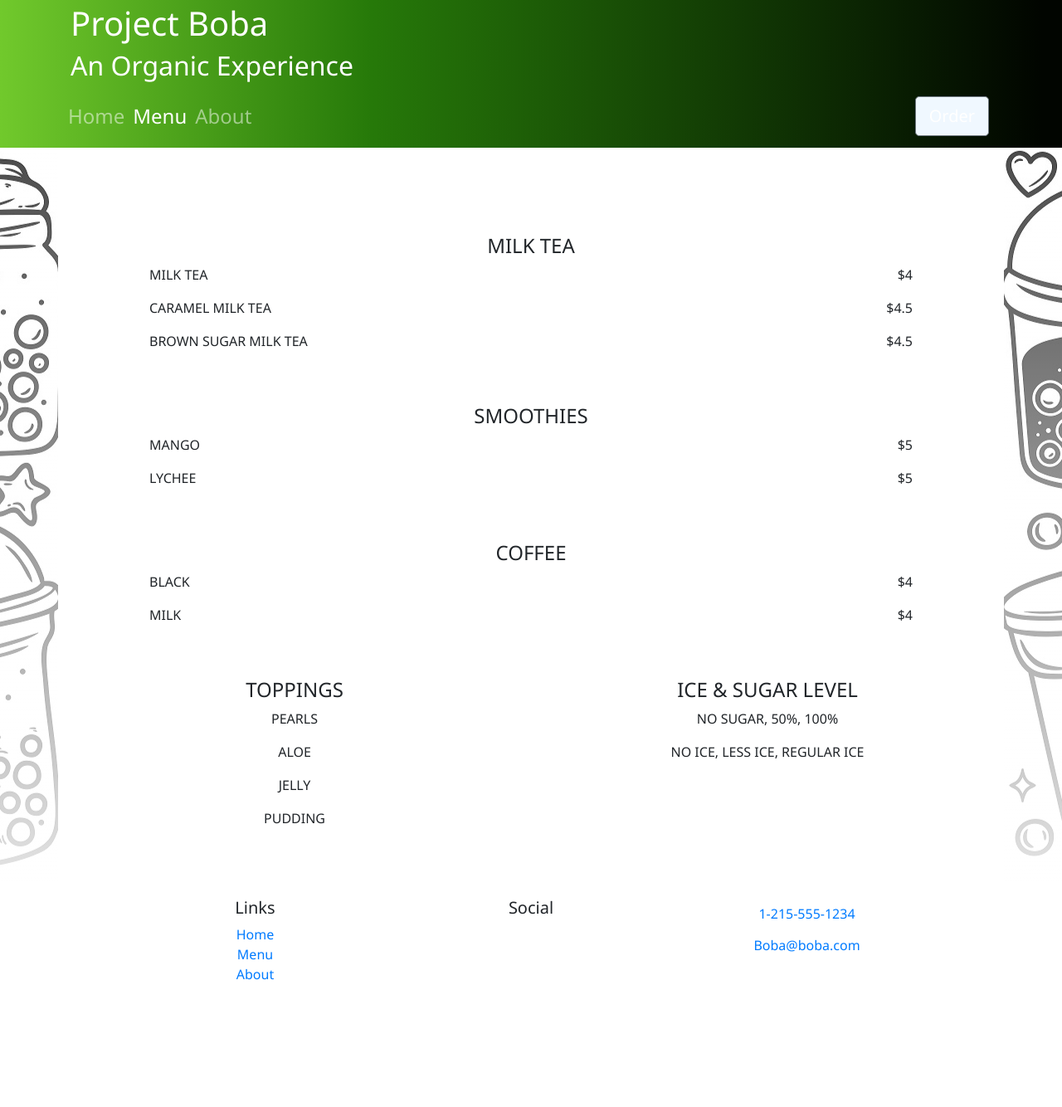
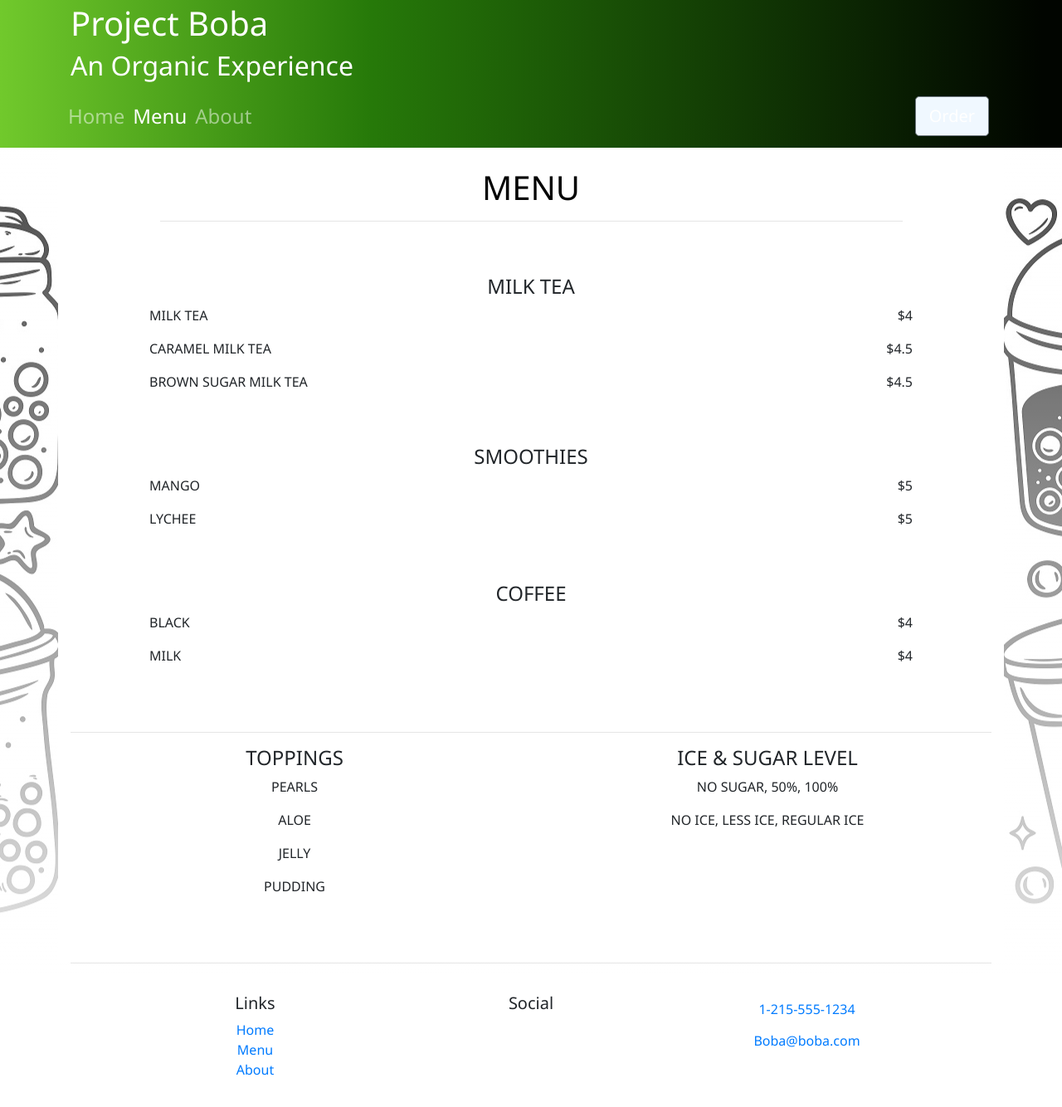
Before and after one commit to troyle51/Portfolio-Project, a React (Create React App) app in the folder project/: page /menu in a window 1280 px wide. Shown: the top 1334 px of the page at 83% size. Before the commit the page ends 1222 px from the top, so only its background shows below. Built offline with nearby package versions, Linux system fonts and the light colour scheme; the HTML template or start-up script is replaced by a standard one.

Commit message:
Menu Edit

```diff
--- a/project/src/Components/Menu.js
+++ b/project/src/Components/Menu.js
@@ -9,9 +9,9 @@ class MenuT extends Component {
             <div className="container bg-white">
                     <div className="row row-contentd-flex justify-content-center mx-auto">
                         <div className="col-10 pb-5 text-center">
-
-                            <h1 className="quicksand-font header text-uppercase">Menu</h1>
-
+                            <br/>
+                            <h1 className="quicksand-font header text-uppercase contactHeader">Menu</h1>
+                            <hr/>
                         </div>
                     </div>
                     <div className="row d-flex justify-content-center">
@@ -36,7 +36,7 @@ class MenuT extends Component {
                             <p className="text-uppercase">Milk<span className="float-right">$4</span></p>
                         </div>
                     </div>
-
+                    <hr/>
                     <div className="row d-flex justify-content-center">
                         <div className="col-6 pb-5 text-center">
                             <h4 className="text-center quicksand-font text-uppercase">Toppings</h4>
@@ -52,6 +52,7 @@ class MenuT extends Component {
                             <p className="text-uppercase">No Ice, Less Ice, Regular Ice</p>
                         </div>
                     </div>
+                    <hr/>
             </div>
         );
     }
```
Also changed, not shown: 1 other file (tests, documents, lock files or other folders).
